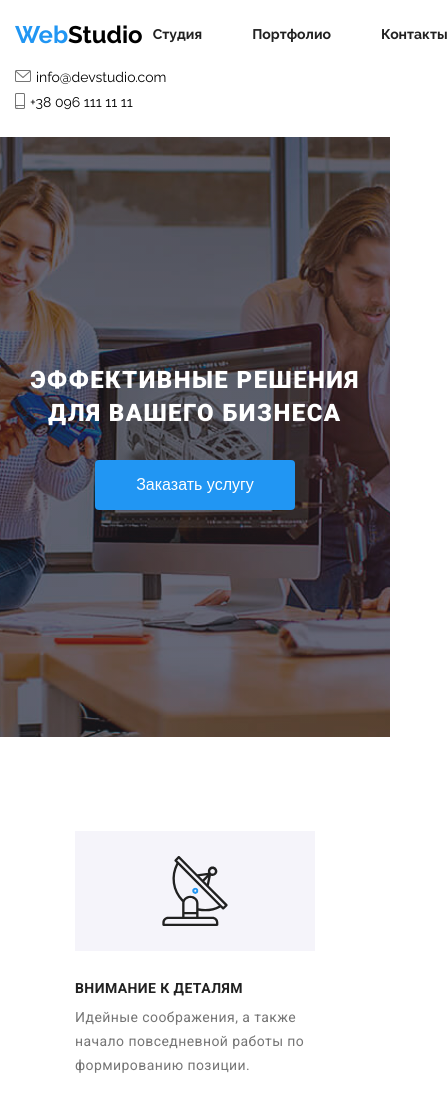
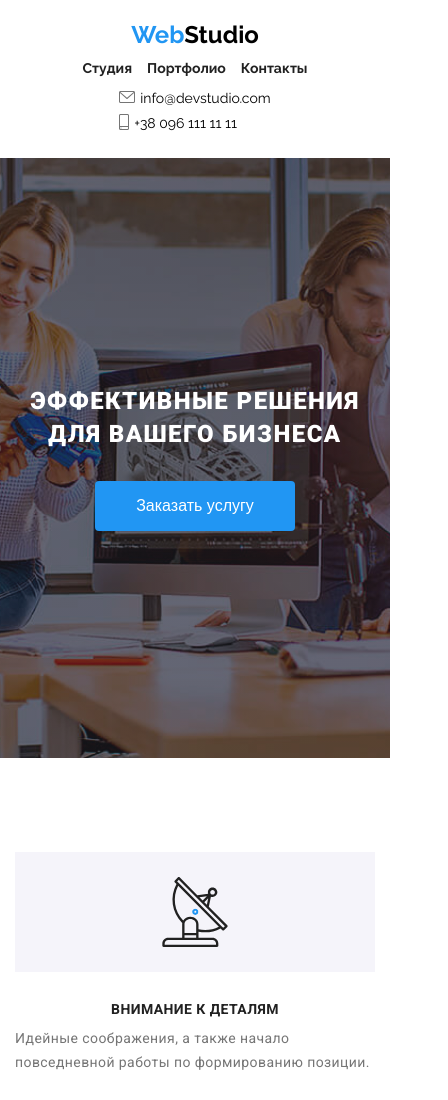
Before and after one commit to Cheprut/webstudio, a plain HTML site: page index.html in a window 390 px wide. Shown: the top 1100 px of the page, 448 px wide, since content can reach past the window. Drawn offline with Linux system fonts and the light colour scheme.

Commit message:
fixbagmobilviev

```diff
--- a/css/media.css
+++ b/css/media.css
@@ -17,6 +17,13 @@
     width: 100%;
   }
 
+}
+
+@media (max-width: 992px) {
+  .header__right {
+    flex-direction: column;
+    gap: 9px;
+  }
 }
 
 @media (max-width:768px) {
@@ -59,14 +66,54 @@
 
 }
 
-@media (max-width:480px){
-
+@media (max-width:576px) {
+  .header__menu{
+    gap:15px;
+  }
+  .header__logos{
+    font-size: 10px;
+  }
 
 }
-
-@media (max-width: 992px) {
-  .header__right {
-    flex-direction: column;
-    gap: 9px;
+@media (max-width:480px){
+  .fobox__item{
+    width: 100%;
+    height: auto;
+  }
+  .fobox__item-text{
+    width: 100%;
+  }
+  .fobox__item-title{
+    text-align: center;
+  }
+  .footer__btn{
+    width:100%;
+    justify-content: center;
   }
 }
+
+@media (max-width:420px){
+
+   .header__logo{
+    flex-wrap: wrap;
+    justify-content: center;
+   }
+   .header__nav{
+    width:100%;
+   }
+   .header__logos{
+    margin-bottom: 0;
+
+   }
+
+   .header__nav{
+    margin-bottom: 15px;
+   }
+   .header .container{
+    justify-content: center;
+   }
+
+   .header__menu{
+    justify-content: center;
+   }
+}
```
